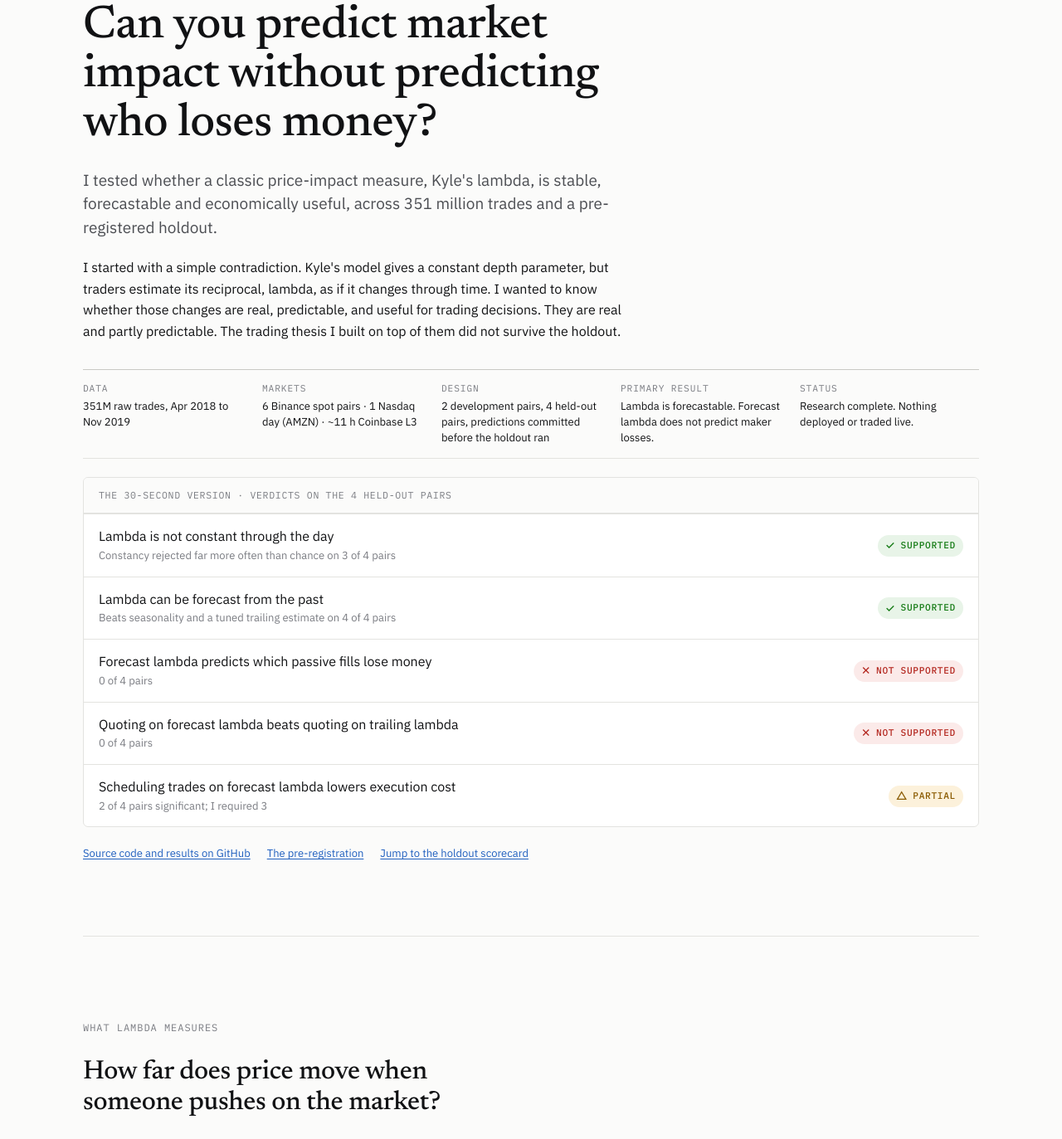
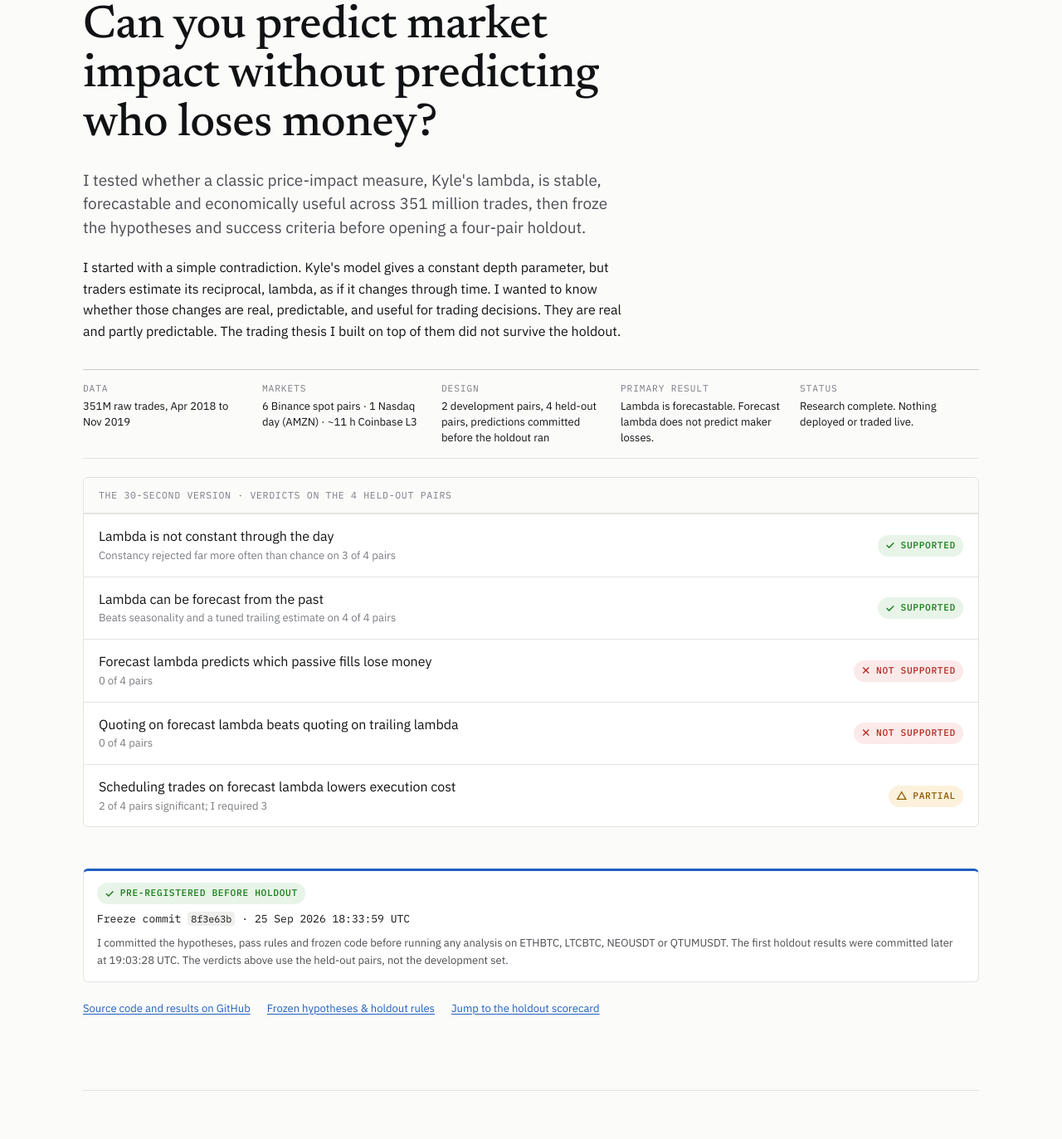
Before and after one commit to mtk1606/Kyle-s-Lambda-is-not-a-constant, a website built with Vite: page site/index.html in a window 1280 px wide. Shown: the part 202-1575 px from the top of the page at 83% size. Built offline with nearby package versions, Linux system fonts and the light colour scheme.

Commit message:
Polish Kyle launch narrative and surface holdout rigor
Surface preregistration earlier, tighten first-person research ownership, and align the public accuracy audit. Research results and verdicts are unchanged.

```diff
--- a/site/index.html
+++ b/site/index.html
@@ -56,7 +56,7 @@
 <section class="section hero" id="top" aria-labelledby="title">
   <p class="eyebrow"><b>Research project</b> Market microstructure · Mohamed El Khoudimi</p>
   <h1 id="title">Can you predict market impact without predicting who loses money?</h1>
-  <p class="subtitle">I tested whether a classic price-impact measure, Kyle's lambda, is stable, forecastable and economically useful, across 351 million trades and a pre-registered holdout.</p>
+  <p class="subtitle">I tested whether a classic price-impact measure, Kyle's lambda, is stable, forecastable and economically useful across 351 million trades, then froze the hypotheses and success criteria before opening a four-pair holdout.</p>
   <p class="voice">I started with a simple contradiction. Kyle's model gives a constant depth parameter, but traders estimate its reciprocal, lambda, as if it changes through time. I wanted to know whether those changes are real, predictable, and useful for trading decisions. They are real and partly predictable. The trading thesis I built on top of them did not survive the holdout.</p>
 
   <dl class="meta-strip">
@@ -76,9 +76,15 @@
     <div class="row" role="row"><span class="claim" role="cell">Scheduling trades on forecast lambda lowers execution cost<small>2 of 4 pairs significant; I required 3</small></span><span role="cell"><span class="status partial">Partial</span></span></div>
   </div>
 
+  <div class="lane hold mt" aria-label="Pre-registered holdout proof">
+    <span class="status supported">Pre-registered before holdout</span>
+    <div class="pairs">Freeze commit <code>8f3e63b</code> · 25 Sep 2026 18:33:59 UTC</div>
+    <p>I committed the hypotheses, pass rules and frozen code before running any analysis on ETHBTC, LTCBTC, NEOUSDT or QTUMUSDT. The first holdout results were committed later at 19:03:28 UTC. The verdicts above use the held-out pairs, not the development set.</p>
+  </div>
+
   <div class="cta-row">
     <a href="https://github.com/mtk1606/Kyle-s-Lambda-is-not-a-constant">Source code and results on GitHub</a>
-    <a href="https://github.com/mtk1606/Kyle-s-Lambda-is-not-a-constant/blob/HEAD/docs/PREREGISTRATION.md">The pre-registration</a>
+    <a href="https://github.com/mtk1606/Kyle-s-Lambda-is-not-a-constant/blob/HEAD/docs/PREREGISTRATION.md">Frozen hypotheses & holdout rules</a>
     <a href="#holdout">Jump to the holdout scorecard</a>
   </div>
 </section>
@@ -648,7 +654,7 @@ python scripts/06_scorecard.py</code></pre>
   <div class="prose">
     <p>I framed the research question and designed the pipeline. I implemented the estimators, the reliability audit, the forecasting models and the walk-forward evaluation. I built the quoting and execution simulations and the holdout scorecard.</p>
     <p>I found and corrected the confounds that favoured my own model, pre-registered the holdout predictions before running them, and kept the original thesis claims in the scorecard when I expected them to fail. After the first holdout run I found a units bug, fixed it with a regression test, preserved the original scorecard next to the corrected one, and kept the original verdicts.</p>
-    <p>I did not collect the trade data myself: it comes from public mirrors of Binance, LOBSTER and Coinbase data, listed in <code>data/README.md</code>. I used AI coding tools during development. The question, the experiments, the decisions about what counts as evidence, and the conclusions are mine.</p>
+    <p>I treated the repository as a research record, not a demo: I kept the failed hypotheses, preserved the as-run and corrected scorecards, documented deviations, and built the site so every displayed number traces back to a result file. Data provenance and known limitations are documented in <code>data/README.md</code>.</p>
     <p class="small muted">Nothing here is investment advice, and nothing was traded live.</p>
   </div>
 </section>
```
Also changed, not shown: site/ACCURACY_AUDIT.md (+0 -1 lines).
